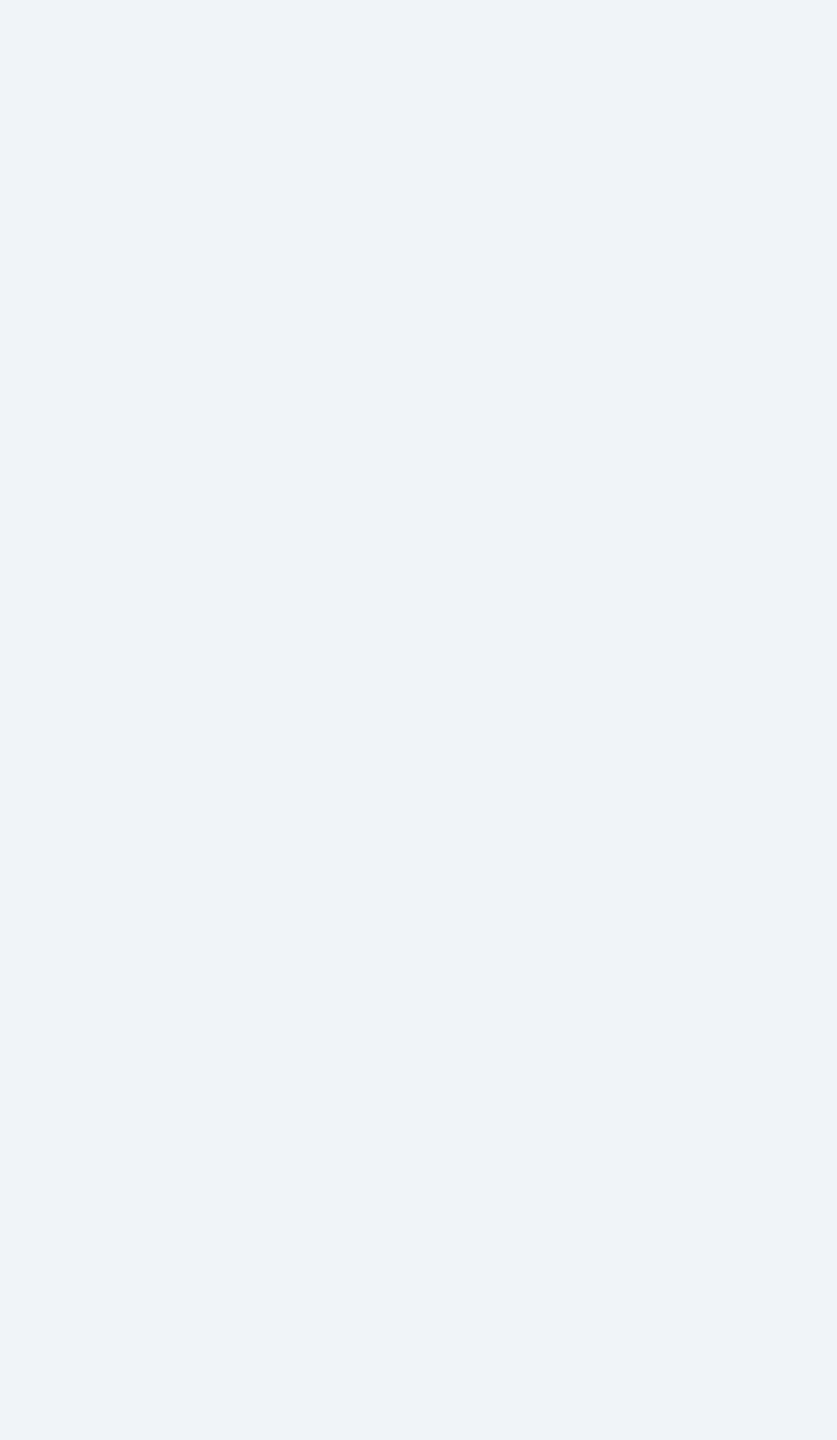
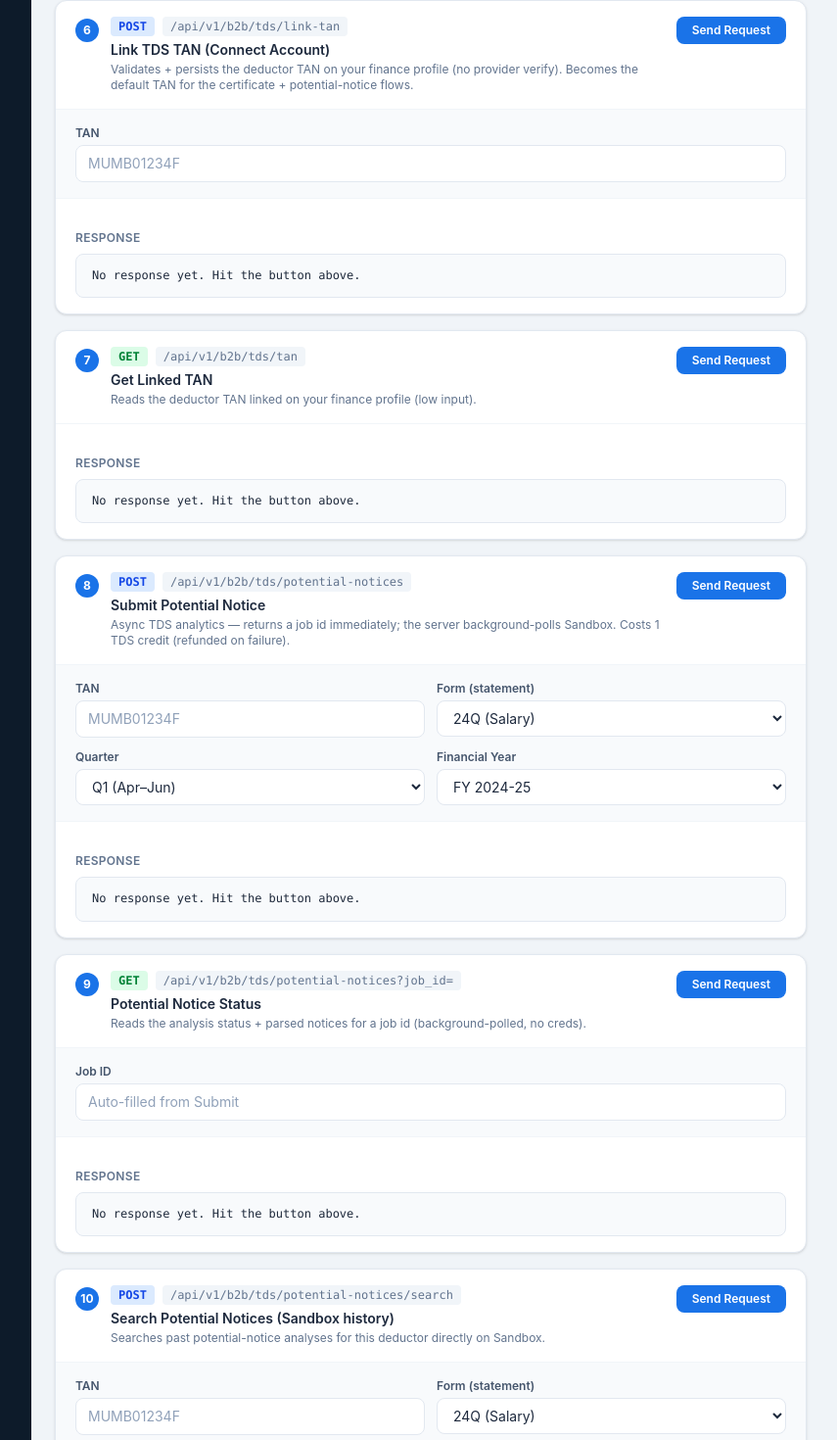
Before and after one commit to kaushikwebingo-tech/foldy_web, a React (Vite) app: page /tds in a window 1280 px wide. Shown: the part 2697-4167 px from the top of the page at 98% size, without its empty margins (208-1063 px from the left). Before the commit the page ends 2628 px from the top, so only its background shows below. Built offline with nearby package versions, Linux system fonts and the light colour scheme.

Commit message:
Add potential notices functionality: implement TAN linking, submission, status retrieval, and search for potential notices; update UI components accordingly

```diff
--- a/src/pages/TdsPage.tsx
+++ b/src/pages/TdsPage.tsx
@@ -173,6 +173,81 @@ export default function TdsPage() {
           <SelectField label="Quarter" value={quarter} onChange={setQuarter} options={QUARTERS} />
           <SelectField label="Financial Year" value={fy} onChange={setFy} options={FY_OPTIONS} />
         </ApiCard>
+
+        {/* Divider — Connect Account & Potential Notices */}
+        <div className="border-t border-slate-200 pt-2">
+          <p className="text-xs font-semibold text-slate-500 uppercase tracking-widest mb-1">Connect Account &amp; Potential Notices</p>
+          <p className="text-xs text-slate-400 mb-3">Link the deductor TAN once (reused as the default across flows), then run async "potential notices" analytics — no TRACES credentials needed.</p>
+        </div>
+
+        {/* Link TAN */}
+        <ApiCard
+          step={6}
+          title="Link TDS TAN (Connect Account)"
+          method="POST"
+          endpoint="/api/v1/b2b/tds/link-tan"
+          description="Validates + persists the deductor TAN on your finance profile (no provider verify). Becomes the default TAN for the certificate + potential-notice flows."
+          onSubmit={() => b2bApi.linkTdsTan(tan)}
+        >
+          <Field label="TAN" value={tan} onChange={setTan} placeholder="MUMB01234F" fullWidth />
+        </ApiCard>
+
+        {/* Get linked TAN */}
+        <ApiCard
+          step={7}
+          title="Get Linked TAN"
+          method="GET"
+          endpoint="/api/v1/b2b/tds/tan"
+          description="Reads the deductor TAN linked on your finance profile (low input)."
+          onSubmit={() => b2bApi.getTdsTan()}
+        />
+
+        {/* Submit potential notice */}
+        <ApiCard
+          step={8}
+          title="Submit Potential Notice"
+          method="POST"
+          endpoint="/api/v1/b2b/tds/potential-notices"
+          description="Async TDS analytics — returns a job id immediately; the server background-polls Sandbox. Costs 1 TDS credit (refunded on failure)."
+          onSubmit={async () => {
+            const res = await b2bApi.submitTdsPotentialNotice({ tan, quarter, form, financial_year: fy });
+            const id = res.data?.data?.job_id ?? res.data?.data?.jobId;
+            if (id) setPnJobId(id);
+            return res;
+          }}
+        >
+          <Field label="TAN" value={tan} onChange={setTan} placeholder="MUMB01234F" />
+          <SelectField label="Form (statement)" value={form} onChange={setForm} options={FORM_TYPES} />
+          <SelectField label="Quarter" value={quarter} onChange={setQuarter} options={QUARTERS} />
+          <SelectField label="Financial Year" value={fy} onChange={setFy} options={FY_OPTIONS} />
+        </ApiCard>
+
+        {/* Potential notice status */}
+        <ApiCard
+          step={9}
+          title="Potential Notice Status"
+          method="GET"
+          endpoint="/api/v1/b2b/tds/potential-notices?job_id="
+          description="Reads the analysis status + parsed notices for a job id (background-polled, no creds)."
+          onSubmit={() => b2bApi.getTdsPotentialNoticeStatus(pnJobId)}
+        >
+          <Field label="Job ID" value={pnJobId} onChange={setPnJobId} placeholder="Auto-filled from Submit" fullWidth />
+        </ApiCard>
+
+        {/* Search potential notices */}
+        <ApiCard
+          step={10}
+          title="Search Potential Notices (Sandbox history)"
+          method="POST"
+          endpoint="/api/v1/b2b/tds/potential-notices/search"
+          description="Searches past potential-notice analyses for this deductor directly on Sandbox."
+          onSubmit={() => b2bApi.searchTdsPotentialNotices({ tan, quarter, form, financial_year: fy, page_size: 10 })}
+        >
+          <Field label="TAN" value={tan} onChange={setTan} placeholder="MUMB01234F" />
+          <SelectField label="Form (statement)" value={form} onChange={setForm} options={FORM_TYPES} />
+          <SelectField label="Quarter" value={quarter} onChange={setQuarter} options={QUARTERS} />
+          <SelectField label="Financial Year" value={fy} onChange={setFy} options={FY_OPTIONS} />
+        </ApiCard>
       </div>
     </div>
   );
```
